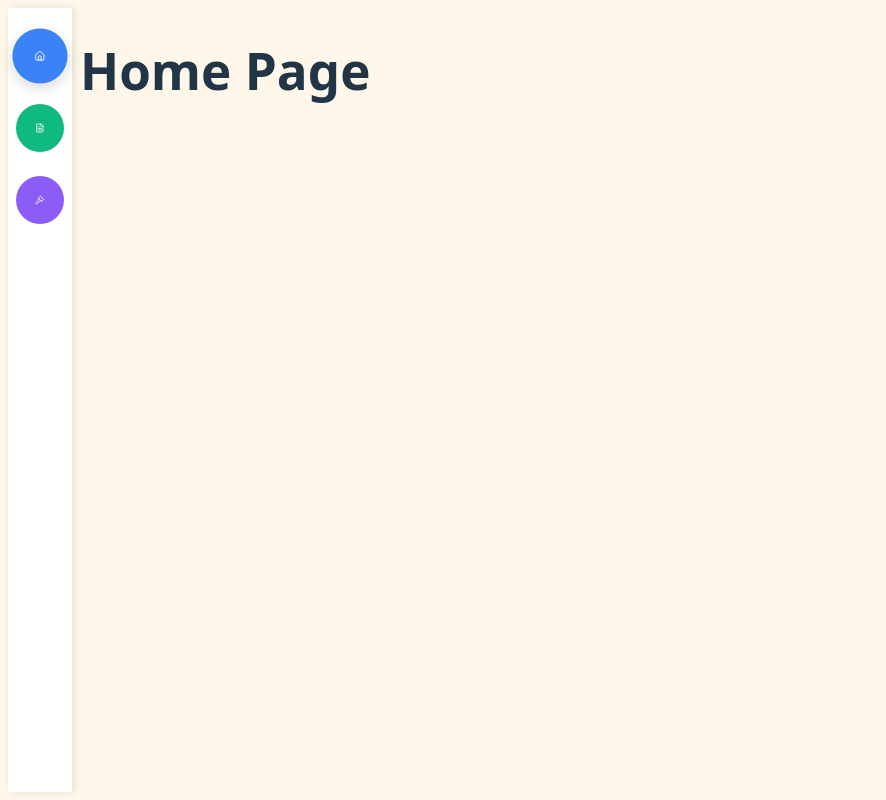
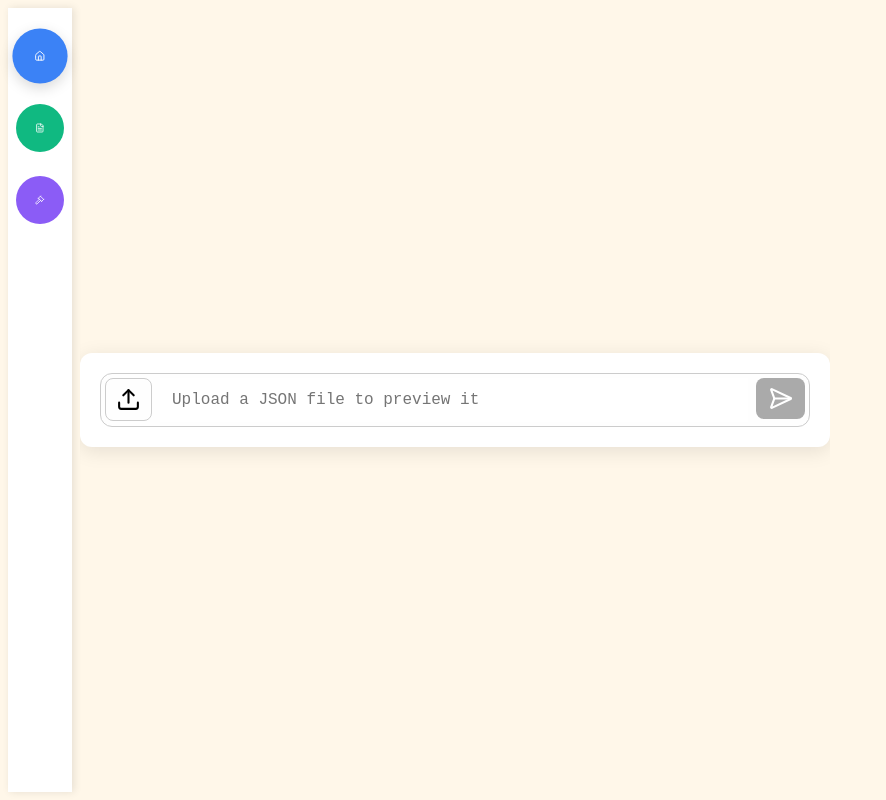
Before and after one commit to ZKey-Taken/ai-judge, a React (Vite) app: page / in a window 1280 px wide. Shown: the whole page, without its empty margins (0-886 px from the left). Built offline with nearby package versions, Linux system fonts and the light colour scheme.

Commit message:
Home page setup, preview bar with file upload functionality.

```diff
--- a/src/pages/HomePage.tsx
+++ b/src/pages/HomePage.tsx
@@ -1,14 +1,90 @@
-const HomePage = () => {
-    /*
-    TODO:
-    - Upload JSON (optional: file) submissions.
-    - Start the AI Judge evaluation run
-    - Show some overall high-level stats or summary of all queues/submissions (Optional)
-     */
+import {type ChangeEvent, type FC, useRef, useState} from "react";
+import {SendHorizonal, Upload} from "lucide-react";
+import "./Pages.css";
+
+const HomePage: FC = () => {
+    const buttonSize: number = 25;
+
+    const [jsonPreview, setJsonPreview] = useState<string>("");
+    // TODO: Bonus, save non-JSON files for LLM uses
+    // const [file, setFile] = useState<File | null>(null)
+
+
+    const fileInputRef = useRef<HTMLInputElement>(null);
+    const textareaRef = useRef<HTMLTextAreaElement>(null);
+
+    const handleFileUpload = () => {
+        fileInputRef.current?.click();
+    };
+
+    const handleFileChange = async (e: ChangeEvent<HTMLInputElement>) => {
+        const file = e.target.files?.[0];
+        if (!file) return;
+
+        try {
+            let text = await file.text();
+
+            // Clean up common issues
+            text = text.replace(/^\uFEFF/, '');
+            text = text.replace(/\u00A0/g, ' ');
+            text = text.replace(/[\u2000-\u200B\u2028\u2029]/g, ' ');
+            text = text.trim();
+
+            const json = JSON.parse(text);
+            const jsonString: string = JSON.stringify(json, null, 2);
+            setJsonPreview(jsonString)
+
+            requestAnimationFrame(() => {
+                if (textareaRef.current) {
+                    textareaRef.current.style.height = "auto";
+                    textareaRef.current.style.height = textareaRef.current.scrollHeight + "px";
+                }
+            });
+        } catch {
+            // Not JSON file, we save for other uses
+            return;
+        }
+    };
+
+
+    const handleSubmit = () => {
+        console.log("Submit JSON:", jsonPreview);
+    };
 
     return (
-        <h1>Home Page</h1>
+        <div className="home-page">
+            <div className="search-upload-container">
+                <div className="search-wrapper">
+                    <input
+                        className="file-input"
+                        type="file"
+                        ref={fileInputRef}
+                        onChange={handleFileChange}
+                    />
+                    <button type="button" className="upload-button" onClick={handleFileUpload}>
+                        <Upload size={buttonSize}/>
+                    </button>
+
+                    <textarea
+                        ref={textareaRef}
+                        className="search-input"
+                        placeholder="Upload a JSON file to preview it"
+                        value={jsonPreview}
+                        rows={1}
+                        readOnly
+                    />
+
+                    <button
+                        className="submit-button"
+                        onClick={handleSubmit}
+                        disabled={!jsonPreview}
+                    >
+                        <SendHorizonal size={buttonSize}/>
+                    </button>
+                </div>
+            </div>
+        </div>
     );
-}
+};
 
 export default HomePage;
--- a/src/pages/Pages.css
+++ b/src/pages/Pages.css
@@ -0,0 +1,82 @@
+.home-page {
+    display: flex;
+    justify-content: center;
+    align-items: center;
+    height: 100%;
+}
+
+.search-upload-container {
+    display: flex;
+    flex-direction: column;
+    gap: 15px;
+    padding: 20px;
+    background-color: #fff;
+    border-radius: 12px;
+    box-shadow: 0 4px 20px rgba(0, 0, 0, 0.1);
+}
+
+.search-wrapper {
+    display: flex;
+    align-items: flex-start;
+    width: 700px;
+    border: 1px solid #ccc;
+    border-radius: 12px;
+    padding: 4px;
+    background-color: #fefefe;
+    gap: 8px;
+}
+
+.search-input {
+    flex: 1;
+    padding: 10px 12px;
+    border: none;
+    outline: none;
+    font-size: 16px;
+    resize: none;
+    overflow: auto;
+    line-height: 1.5;
+    box-sizing: border-box;
+    max-height: 600px;
+}
+
+.file-input {
+    display: none;
+}
+
+.upload-button {
+    display: flex;
+    align-items: center;
+    justify-content: center;
+    padding: 8px 10px;
+    border-radius: 8px;
+    border: 1px solid #ccc;
+    background-color: #fefefe;
+    cursor: pointer;
+    transition: background-color 0.2s;
+}
+
+.upload-button:hover {
+    background-color: #f0f0f0;
+}
+
+.submit-button {
+    display: flex;
+    align-items: center;
+    justify-content: center;
+    padding: 8px 12px;
+    border-radius: 8px;
+    border: none;
+    background-color: #007bff;
+    color: white;
+    cursor: pointer;
+    transition: background-color 0.2s;
+}
+
+.submit-button:hover {
+    background-color: #0056b3;
+}
+
+.submit-button:disabled {
+    background-color: #aaa;
+    cursor: not-allowed;
+}
```
Also changed, not shown: src/components/Overlay.css (added, +74 -0 lines), src/components/Overlay.tsx (added, +64 -0 lines).
